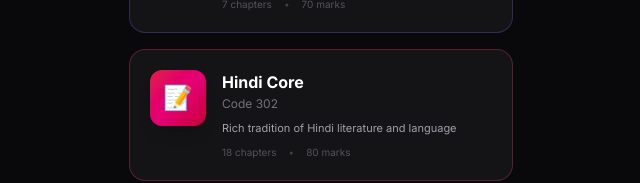
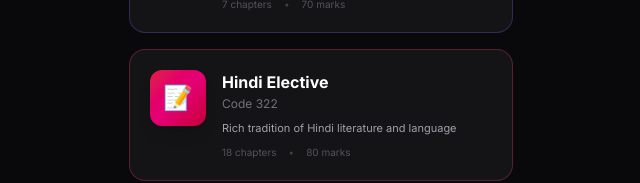
Before and after one commit to Kavy-Codes/psych-rev, a React (Vite) app: page / in a window 1280 px wide. Shown: the part 385-568 px from the top of the page, without its empty margins (319-959 px from the left). Built offline with nearby package versions, Linux system fonts and the light colour scheme.

Commit message:
fix: replace all 'Hindi Core 302' references with 'Hindi Elective 322'

```diff
--- a/src/App.tsx
+++ b/src/App.tsx
@@ -207,8 +207,8 @@ export default function App() {
     return <SubjectSelector onSelect={selectSubject} />;
   }
 
-  const subjectName = isHindi ? 'Hindi Core' : 'Psychology';
-  const subjectCode = isHindi ? '302' : '337';
+  const subjectName = isHindi ? 'Hindi Elective' : 'Psychology';
+  const subjectCode = isHindi ? '322' : '337';
 
   return (
     <div className="h-[100dvh] flex flex-col bg-zinc-950 text-zinc-100 overflow-hidden select-none">
@@ -226,7 +226,7 @@ export default function App() {
             </button>
             <div>
               <h1 className={`font-black text-lg tracking-tight leading-none ${isHindi ? 'text-rose-400' : 'text-gradient'}`}>{subjectName}</h1>
-              <p className="text-zinc-600 text-[10px] mt-0.5">{isHindi ? 'Hindi Core' : 'Psychology'} — {subjectCode}</p>
+              <p className="text-zinc-600 text-[10px] mt-0.5">{isHindi ? 'Hindi Elective' : 'Psychology'} — {subjectCode}</p>
             </div>
           </div>
           <div className="flex items-center gap-2">
--- a/src/components/HindiComingSoon.tsx
+++ b/src/components/HindiComingSoon.tsx
@@ -8,7 +8,7 @@ export function HindiComingSoon({ onBack }: Props) {
       <div className="text-center animate-slide-up">
         <div className="text-6xl mb-6">📝</div>
         <h1 className="text-white font-black text-2xl mb-2">हिंदी (आधार)</h1>
-        <p className="text-zinc-500 text-sm mb-1">Hindi Core — Code 302</p>
+        <p className="text-zinc-500 text-sm mb-1">Hindi Elective — Code 322</p>
         <p className="text-zinc-400 text-xs mb-8 max-w-xs mx-auto leading-relaxed">
           आरोह भाग-2, वितान भाग-2, अभिव्यक्ति और माध्यम — फ्लैशकार्ड्स, क्विज़, नोट्स, माइंड मैप्स और बहुत कुछ जल्द आ रहा है।
         </p>
--- a/src/components/SubjectSelector.tsx
+++ b/src/components/SubjectSelector.tsx
@@ -18,8 +18,8 @@ const subjects = [
   },
   {
     id: 'hindi' as const,
-    name: 'Hindi Core',
-    code: '302',
+    name: 'Hindi Elective',
+    code: '322',
     emoji: '📝',
     color: 'from-rose-600 via-pink-600 to-rose-700',
     border: 'border-rose-500/30',
```
